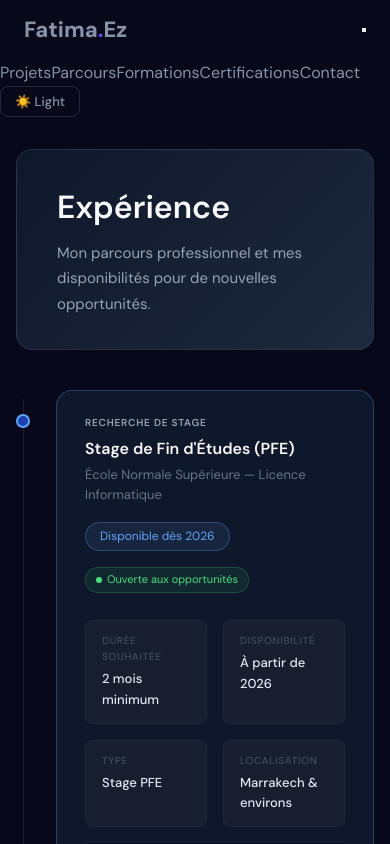
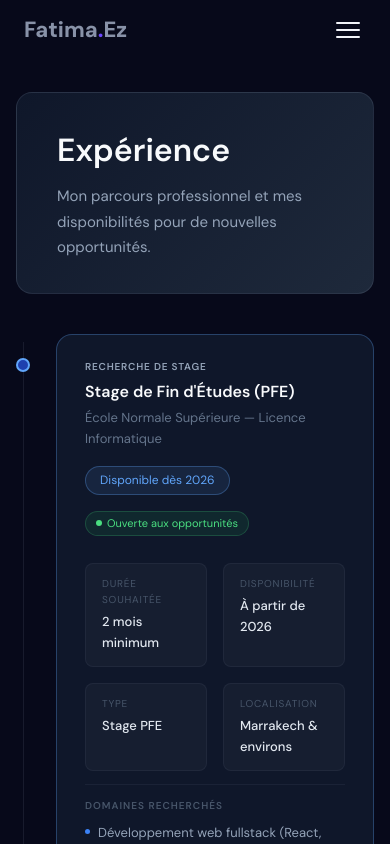
Before and after one commit to fe045001-netizen/Projet-Portfolio-React-Pro-Final, a React (Vite) app: page /experience in a window 390 px wide. Shown: the top 844 px of the page. Built offline with nearby package versions, Linux system fonts and the light colour scheme.

Commit message:
Update index.css

```diff
--- a/src/index.css
+++ b/src/index.css
@@ -132,3 +132,70 @@
     @apply font-sans;
   }
 }
+/* ===== NAVBAR MOBILE ===== */
+.burger {
+  display: none;
+  flex-direction: column;
+  gap: 5px;
+  background: none;
+  border: none;
+  cursor: pointer;
+  padding: 6px;
+  z-index: 1001;
+}
+.burger span {
+  display: block;
+  width: 24px;
+  height: 2px;
+  background-color: var(--text, #c0cde0);
+  border-radius: 2px;
+  transition: transform 0.3s ease, opacity 0.3s ease;
+}
+.burger--open span:nth-child(1) { transform: translateY(7px) rotate(45deg); }
+.burger--open span:nth-child(2) { opacity: 0; }
+.burger--open span:nth-child(3) { transform: translateY(-7px) rotate(-45deg); }
+
+.mobile-menu {
+  display: none;
+  flex-direction: column;
+  position: fixed;
+  top: 60px;
+  left: 0;
+  right: 0;
+  background: var(--bg-surface, #0f1117);
+  max-height: 0;
+  overflow: hidden;
+  transition: max-height 0.35s ease, padding 0.35s ease;
+  z-index: 999;
+}
+.mobile-menu--open {
+  max-height: 400px;
+  padding: 1rem 0 1.5rem;
+}
+.mobile-menu a {
+  padding: 14px 1.5rem;
+  font-size: 16px;
+  color: var(--text, #f1f3f9);
+  text-decoration: none;
+  border-bottom: 1px solid rgba(255,255,255,0.06);
+}
+.mobile-menu a:hover,
+.mobile-menu a.active { color: var(--violet, #6c47ff); }
+.mobile-theme-toggle { padding: 14px 1.5rem; }
+.mobile-overlay {
+  position: fixed;
+  inset: 0;
+  top: 60px;
+  background: rgba(0,0,0,0.5);
+  z-index: 998;
+}
+
+@media (max-width: 768px) {
+  .nav-right { display: none !important; }
+  .burger { display: flex !important; }
+  .mobile-menu { display: flex; }
+}
+@media (min-width: 769px) {
+  .mobile-menu { display: none !important; }
+  .burger { display: none !important; }
+}
```
